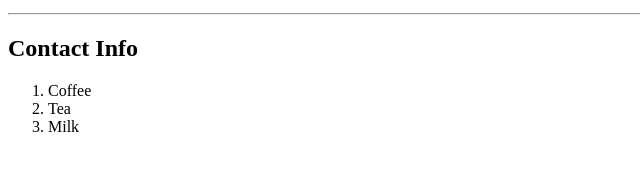
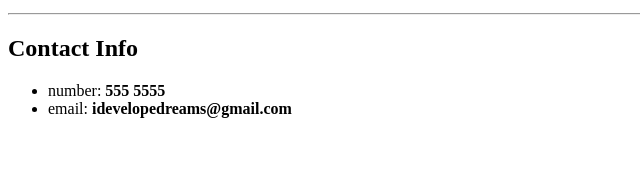
Before and after one commit to landmammal/bioMe, a plain HTML site: page index.html in a window 1280 px wide. Shown: the part 450-620 px from the top of the page, without its empty margins (0-640 px from the left). Drawn offline with Linux system fonts and the light colour scheme.

Commit message:
updating contact info

```diff
--- a/index.html
+++ b/index.html
@@ -27,11 +27,10 @@
 
         <h2>Contact Info</h2>
 
-        <ol>
-            <li>Coffee</li>
-            <li>Tea</li>
-            <li>Milk</li>
-        </ol>
+        <ul>
+            <li>number: <strong>555 5555</strong> </li>
+            <li>email: <strong>idevelopedreams@gmail.com</strong></li>
+        </ul>
     </section>
 
 
```
